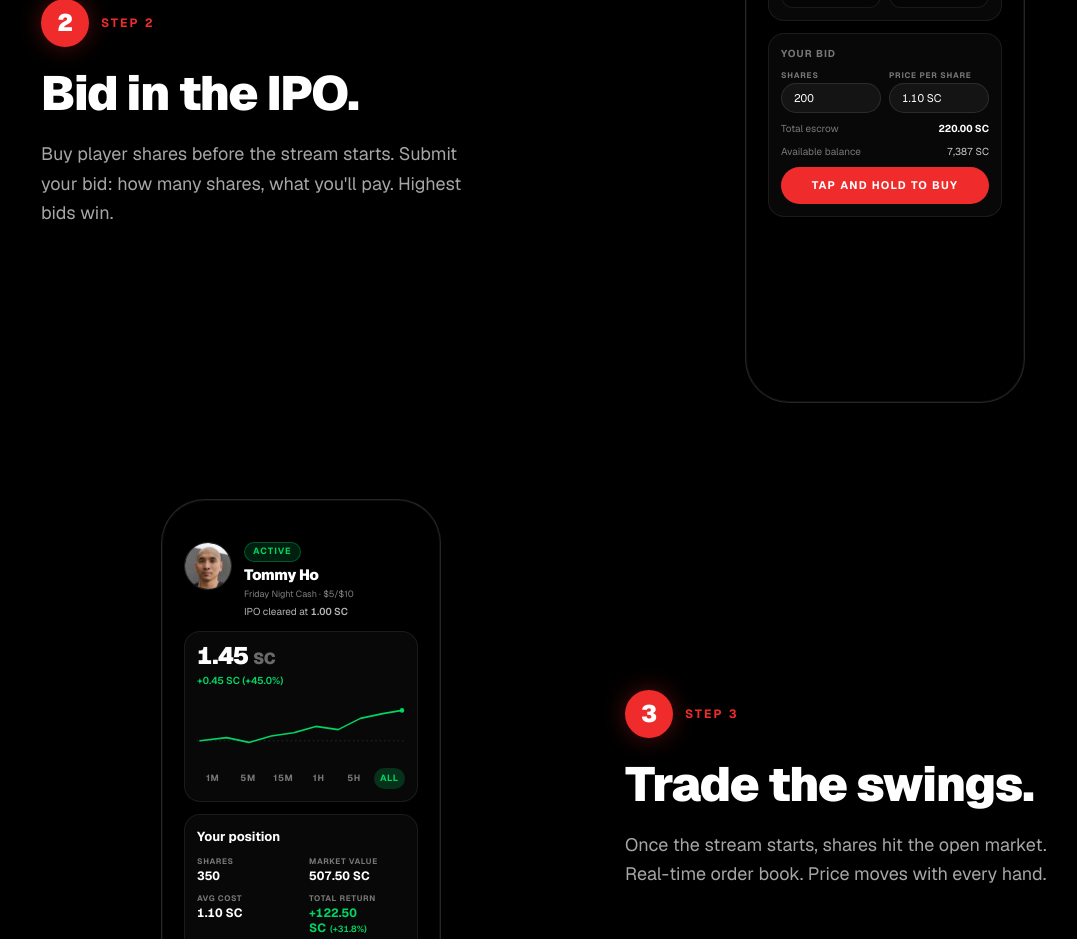
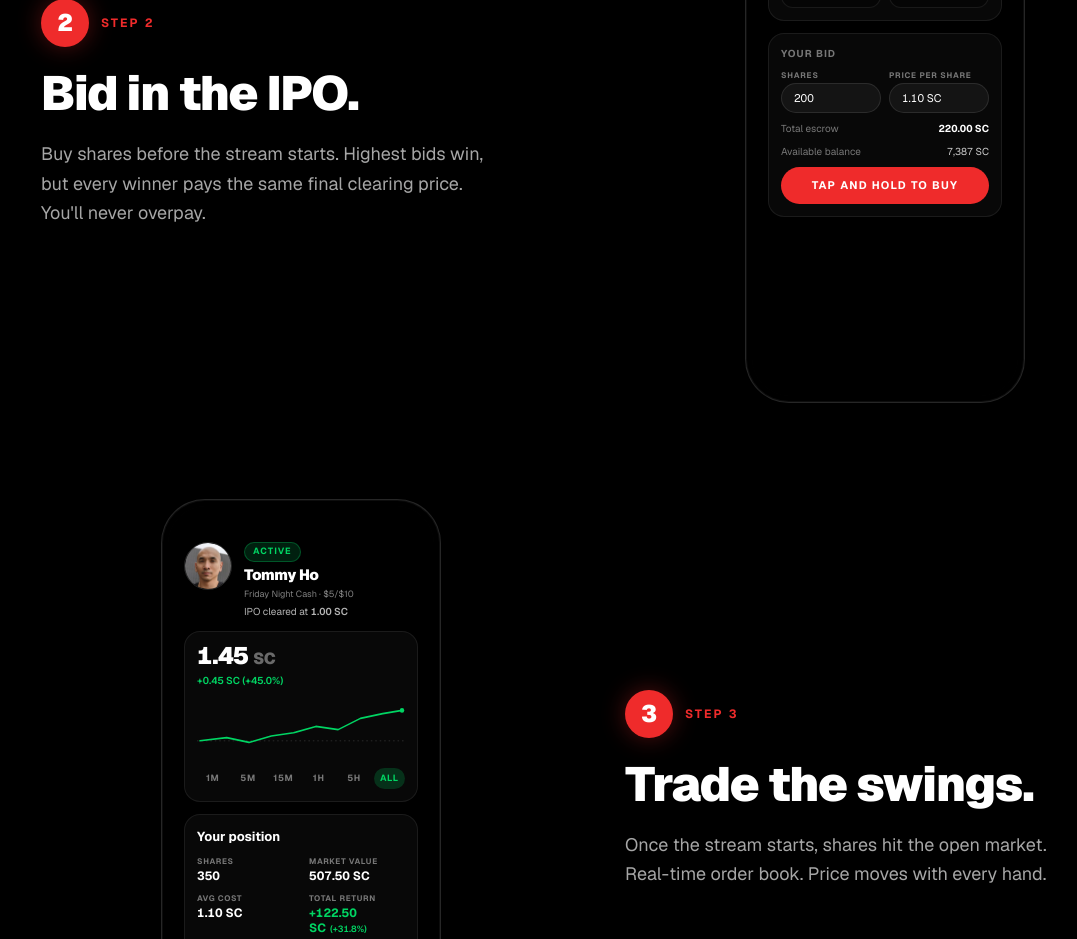
Before and after one commit to sweatspoker/sweats-poker, a Next.js app: page / in a window 1280 px wide. Shown: the part 2060-2999 px from the top of the page, without its empty margins (47-1124 px from the left). Built offline with nearby package versions, Linux system fonts and the light colour scheme; no server answers.

Commit message:
how-it-works step 2: ship clearing-price copy

```diff
--- a/src/app/page.tsx
+++ b/src/app/page.tsx
@@ -209,7 +209,7 @@ function HowItWorks() {
     {
       n: 2,
       title: "Bid in the IPO.",
-      body: "Buy player shares before the stream starts. Submit your bid: how many shares, what you'll pay. Highest bids win.",
+      body: "Buy shares before the stream starts. Highest bids win, but every winner pays the same final clearing price. You'll never overpay.",
       mock: <IPOBidPhone />,
     },
     {
```
